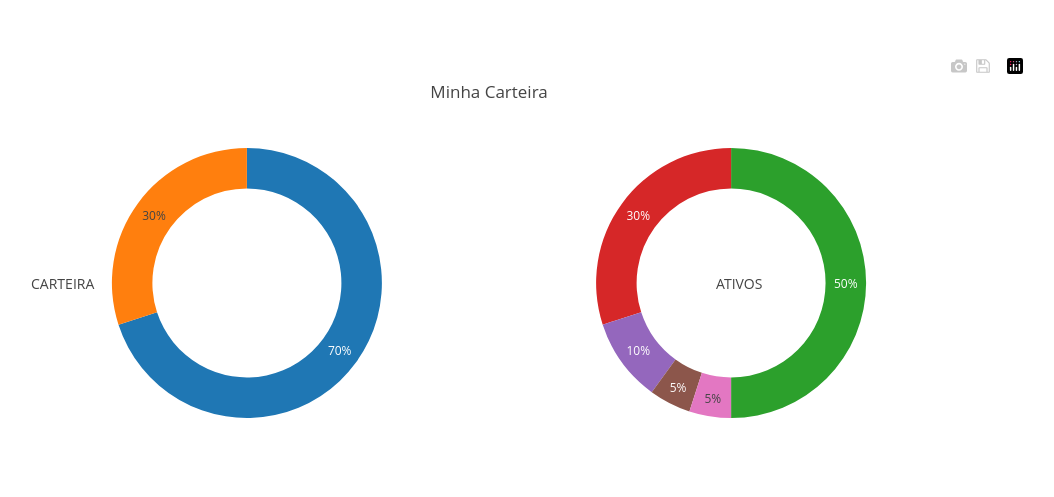
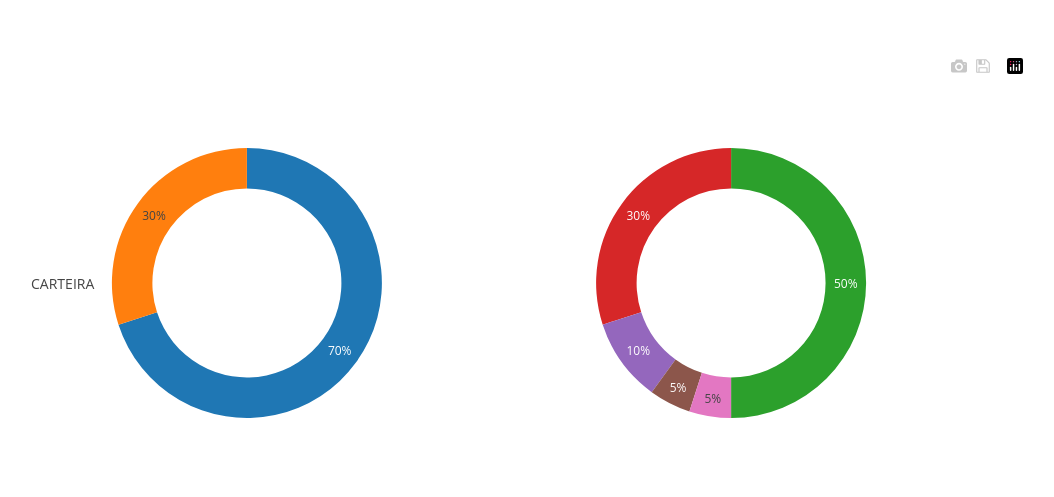
Before and after one commit to lambda-limbo/invest, a PHP site: template app/_layouts/dashboard.twig in a window 1280 px wide. Shown: the part 76-573 px from the top of the page, without its empty margins (151-1205 px from the left). Run offline with PHP 8.4, Linux system fonts and the light colour scheme; the template is opened without the code that fills it, so the values that code supplies are empty; some libraries are stand-ins or nearby versions.

Commit message:
Minor modifications on the layout of pages
Signed-off-by: Rafael Campos Nunes <rafaelnunes@engineer.com>

```diff
--- a/app/_layouts/contact.twig
+++ b/app/_layouts/contact.twig
@@ -29,7 +29,7 @@
 		    </div>
 
 		    <div class="form-group" align="right">
-		        <input type="submit" class="btn btn-success" value="Enviar" />
+		        <input type="submit" class="btn btn-secondary" value="Enviar" />
 		    </div>
 		</form>
 	</div>
--- a/app/_layouts/dashboard.twig
+++ b/app/_layouts/dashboard.twig
@@ -4,7 +4,7 @@
     <div class="container-fluid">
         <div class="row align-items-center">
             <div class="col">
-                <div id="myDiv"><!-- Plotly chart will be drawn inside this DIV --></div>
+                <div id="chart"><!-- Plotly chart will be drawn inside this DIV --></div>
             </div>
         </div>
     </div>
@@ -12,7 +12,6 @@
 
 {% block scripts %}
     <script>
-
         var data = [
             {
                 values: [
@@ -38,7 +37,7 @@
                 domain: {
                     column: 1
                 },
-                name: 'Ativos',
+                name: '',
                 hoverinfo: 'label+percent+name',
                 hole: .7,
                 type: 'pie'
@@ -46,7 +45,7 @@
         ];
 
         var layout = {
-            title: 'Minha Carteira',
+            title: '',
             grid: {
                 rows: 1,
                 columns: 2
@@ -61,18 +60,10 @@
                     text: 'CARTEIRA',
                     x: 0.,
                     y: 0.5
-                }, {
-                    font: {
-                        size: 14
-                    },
-                    showarrow: false,
-                    text: 'ATIVOS',
-                    x: 0.8,
-                    y: 0.5
                 }
             ]
         };
 
-        Plotly.newPlot('myDiv', data, layout, {showSendToCloud: true});
+        Plotly.newPlot('chart', data, layout, {showSendToCloud: true});
     </script>
 {% endblock %}
--- a/app/_layouts/default.twig
+++ b/app/_layouts/default.twig
@@ -5,7 +5,6 @@
 
         <meta charset="utf-8">
         <meta name="viewport" content="width=device-width, initial-scale=1, shrink-to-fit=no">
-
 
         <link href="assets/img/logo/favicon.ico" rel="shortcut icon" type="image/x-icon">
 
--- a/app/_layouts/default_internal.twig
+++ b/app/_layouts/default_internal.twig
@@ -29,7 +29,7 @@
                             <a href="{{ base_url }}internal{{ value['url'] }}" class="btn btn-outline-dark ml-2">{{ item }} <i class="{{ value['icon']}}"></i> </a>
                         </li>
                         {% else %}
-                        <li class="nav-item"><a href="{{ base_url }}internal{{ value['url'] }}" class="btn btn-light"><i class="{{ value['icon']}}"></i> {{ item }}</a></li>
+                        <li class="nav-item"><a href="{{ base_url }}internal{{ value['url'] }}" class="btn btn-light mr-2"><i class="{{ value['icon']}}"></i> {{ item }}</a></li>
                         {% endif %}
                     {% endfor %}
                 </ul>
--- a/app/_layouts/login.twig
+++ b/app/_layouts/login.twig
@@ -28,8 +28,8 @@
                     </div>
 
                     <div class="row">
-                        <div class="col d-flex align-items-center">
-                            <a href="#" class="btn btn-sm btn-link"><p>Esqueci minha senha</p></a>
+                        <div class="col-sm-9 d-flex align-items-center">
+                            <a href="#" class="btn-sm text-muted"><p>Esqueci minha senha</p></a>
                         </div>
                         <div class="col-sm">
                             <div class="form-group">
```
Also changed, not shown: app/_layouts/reports.twig (+2 -8 lines), app/_layouts/wallet.twig (+1 -26 lines).
